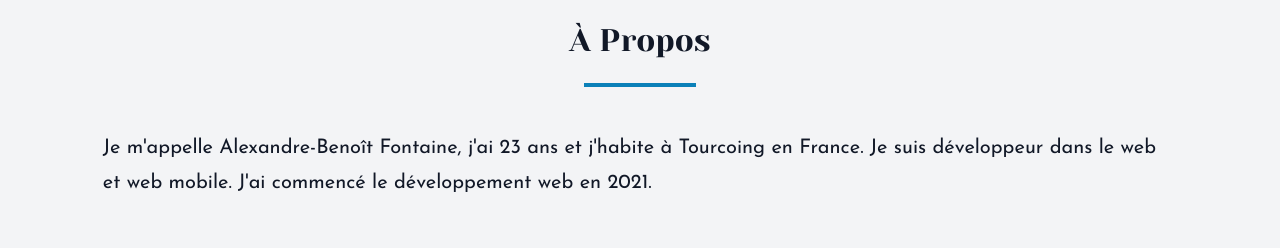
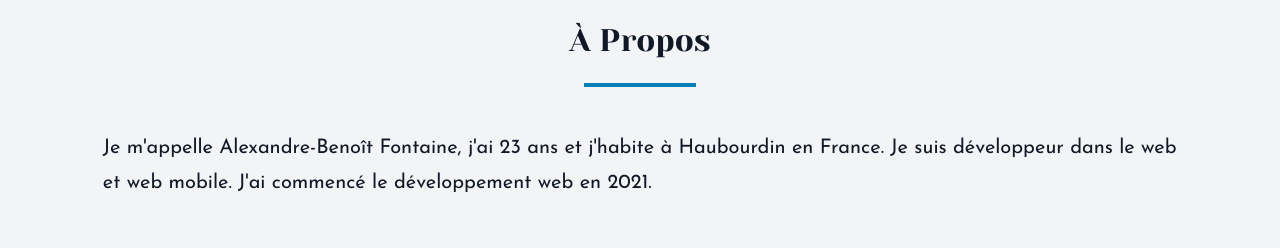
Before and after one commit to Kazimor-5/portfolio-react-project, a React (Create React App) app: page / in a window 1280 px wide. Shown: the part 820-1068 px from the top of the page. Built offline with nearby package versions, Linux system fonts and the light colour scheme; the HTML template or start-up script is replaced by a standard one.

Commit message:
changing location on presentation page

```diff
--- a/src/Presentation.js
+++ b/src/Presentation.js
@@ -6,7 +6,7 @@ const Presentation = () => {
       <article className='article-presentation'>
         <p className='presentation'>
           Je m'appelle Alexandre-Benoît Fontaine, j'ai 23 ans et j'habite à
-          Tourcoing en France. Je suis développeur dans le web et web mobile.
+          Haubourdin en France. Je suis développeur dans le web et web mobile.
           J'ai commencé le développement web en 2021.
         </p>
       </article>
```
